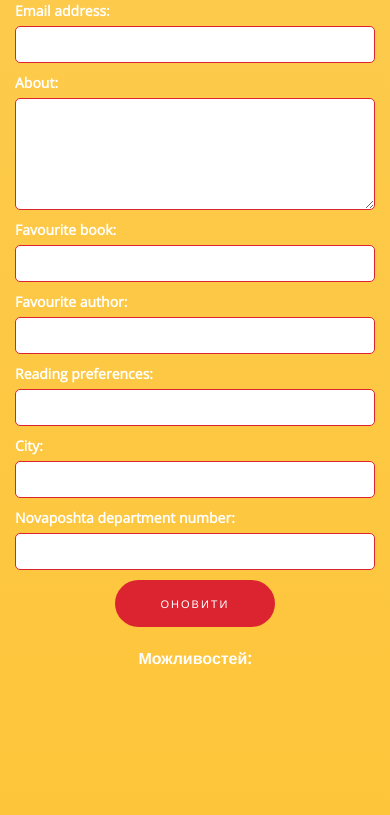
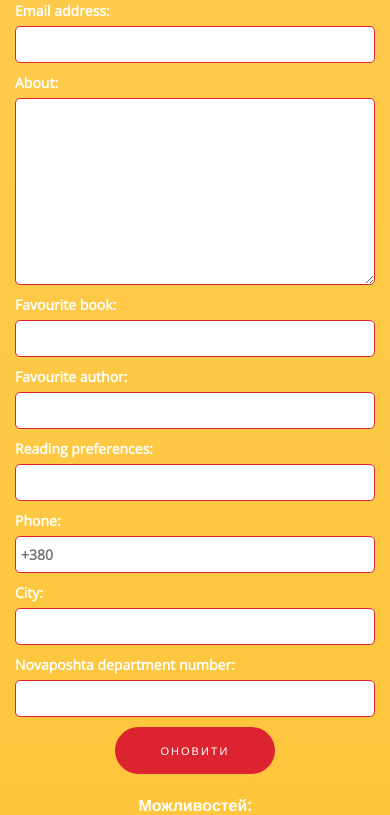
Before and after one commit to dima-kov/bookgo, a Django app: template users/templates/users/edit.html in a window 390 px wide. Shown: the part 313-1128 px from the top of the page. Run offline with Django 3.2, Linux system fonts and the light colour scheme; the template is opened without the code that fills it: values that come from a table or form of the project are taken from there, others are empty; some libraries are stand-ins or nearby versions.

Commit message:
User phone

```diff
--- a/users/forms.py
+++ b/users/forms.py
@@ -1,4 +1,5 @@
 from django import forms
+
 
 from users.models import User
 
@@ -9,8 +10,9 @@ class UserProfileEditForm(forms.ModelForm):
         fields = (
             'first_name', 'last_name', 'email', 'about', 'favourite_book',
             'favourite_author', 'reading_preferences', 'city',
-            'novaposhta_number',
+            'novaposhta_number', 'phone',
         )
         widgets = {
-            'about': forms.Textarea(attrs={'rows': 4}),
+            'about': forms.Textarea(attrs={'rows': 7}),
+            'phone': forms.TextInput(attrs={'placeholder': '+380'}),
         }
--- a/users/models.py
+++ b/users/models.py
@@ -3,8 +3,9 @@ from django.utils.translation import ugettext_lazy as _
 from django.contrib.auth.models import AbstractUser
 from django.urls import reverse
 
+from phonenumber_field.modelfields import PhoneNumberField
+
 from currency.models import Opportunity
-from ckeditor.fields import RichTextField
 
 
 class User(AbstractUser):
@@ -32,6 +33,10 @@ class User(AbstractUser):
         verbose_name=_('Reading preferences'),
         null=True,
     )
+    phone = PhoneNumberField(
+        verbose_name=_('Phone'),
+        null=True,
+    )
     city = models.CharField(
         max_length=100,
         verbose_name=_('City'),
--- a/users/templates/users/edit.html
+++ b/users/templates/users/edit.html
@@ -51,6 +51,10 @@
                                 <strong>{{ form.reading_preferences.errors.as_text }}</strong>
                                 {{ form.reading_preferences }}
 
+                                {{ form.phone.label_tag }}
+                                <strong>{{ form.phone.errors.as_text }}</strong>
+                                {{ form.phone }}
+
                                 {{ form.city.label_tag }}
                                 <strong>{{ form.city.errors.as_text }}</strong>
                                 {{ form.city }}
```
Also changed, not shown: users/migrations/0005_user_phone.py (added).
